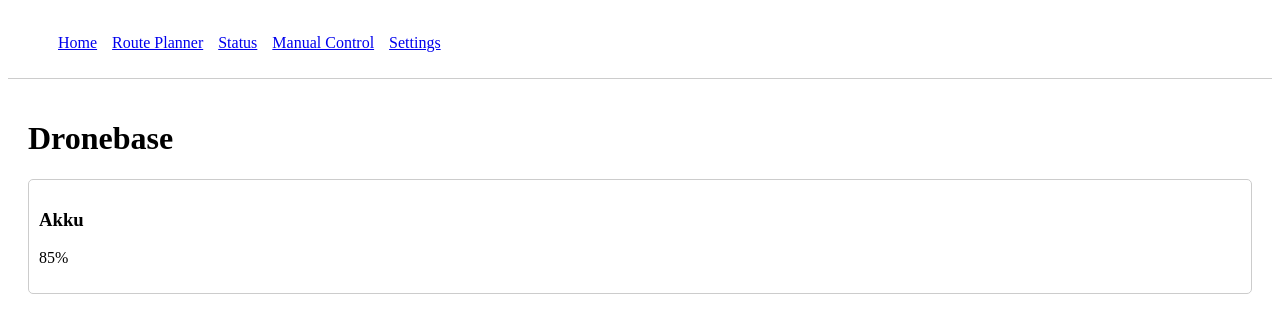
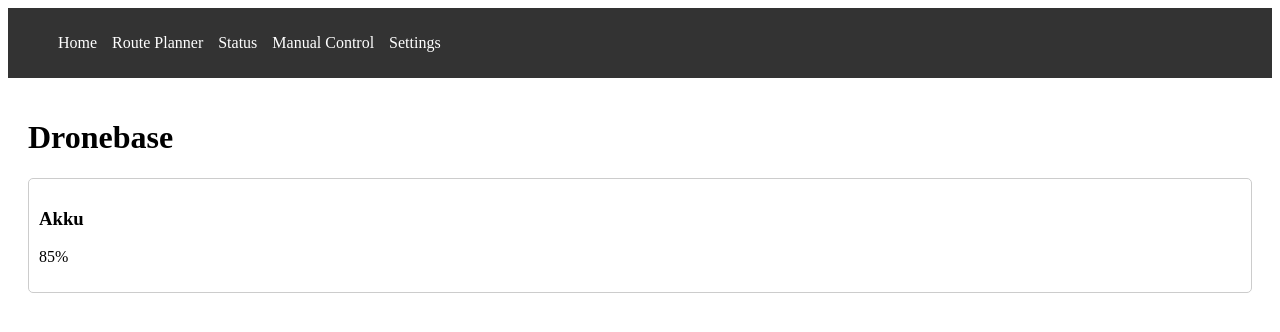
Before and after one commit to TuomasJurvansuu/Demola-Designing-Dronebase-2-Group-7, a React (Create React App) app in the folder demola-drone-ui/: page / in a window 1280 px wide. Shown: the top 332 px of the page. Built offline with nearby package versions, Linux system fonts and the light colour scheme.

Commit message:
Navbar tyylien aloitus

```diff
--- a/demola-drone-ui/src/App.js
+++ b/demola-drone-ui/src/App.js
@@ -3,8 +3,8 @@ import { BrowserRouter as Router, Routes, Route } from "react-router-dom";
 import Navbar from "./components/NavBar";
 import Home from "./pages/Home";
 import RoutePlanner from "./pages/RoutePlanner";
-import Status from "./pages/Status.js";
-import ManualControl from "./pages/ManualControl.js";
+import Status from "./pages/Status";
+import ManualControl from "./pages/ManualControl";
 import Settings from "./pages/Settings";
 
 function App() {
--- a/demola-drone-ui/src/components/NavBar.js
+++ b/demola-drone-ui/src/components/NavBar.js
@@ -1,15 +1,16 @@
 import React from "react";
-import { Link } from "react-router-dom";
+import { NavLink } from "react-router-dom";
+import "../styles/navbar.css";
 
 const Navbar = () => {
   return (
-    <nav style={{ padding: "10px", borderBottom: "1px solid #ccc" }}>
-      <ul style={{ listStyle: "none", display: "flex", gap: "15px" }}>
-        <li><Link to="/">Home</Link></li>
-        <li><Link to="/routeplanner">Route Planner</Link></li>
-        <li><Link to="/status">Status</Link></li>
-        <li><Link to="/manual">Manual Control</Link></li>
-        <li><Link to="/settings">Settings</Link></li>
+    <nav className="navbar">
+      <ul className="nav-list">
+        <li><NavLink to="/" className="nav-link">Home</NavLink></li>
+        <li><NavLink to="/routeplanner" className="nav-link">Route Planner</NavLink></li>
+        <li><NavLink to="/status" className="nav-link">Status</NavLink></li>
+        <li><NavLink to="/manual" className="nav-link">Manual Control</NavLink></li>
+        <li><NavLink to="/settings" className="nav-link">Settings</NavLink></li>
       </ul>
     </nav>
   );
--- /dev/null
+++ b/demola-drone-ui/src/styles/navbar.css
@@ -0,0 +1,15 @@
+nav {
+    background-color: #333;
+    padding: 10px;
+  }
+
+  nav ul {
+    list-style: none;
+    display: flex;
+    gap: 15px;
+  }
+
+  nav ul li a {
+    color: white;
+    text-decoration: none;
+  }
```
